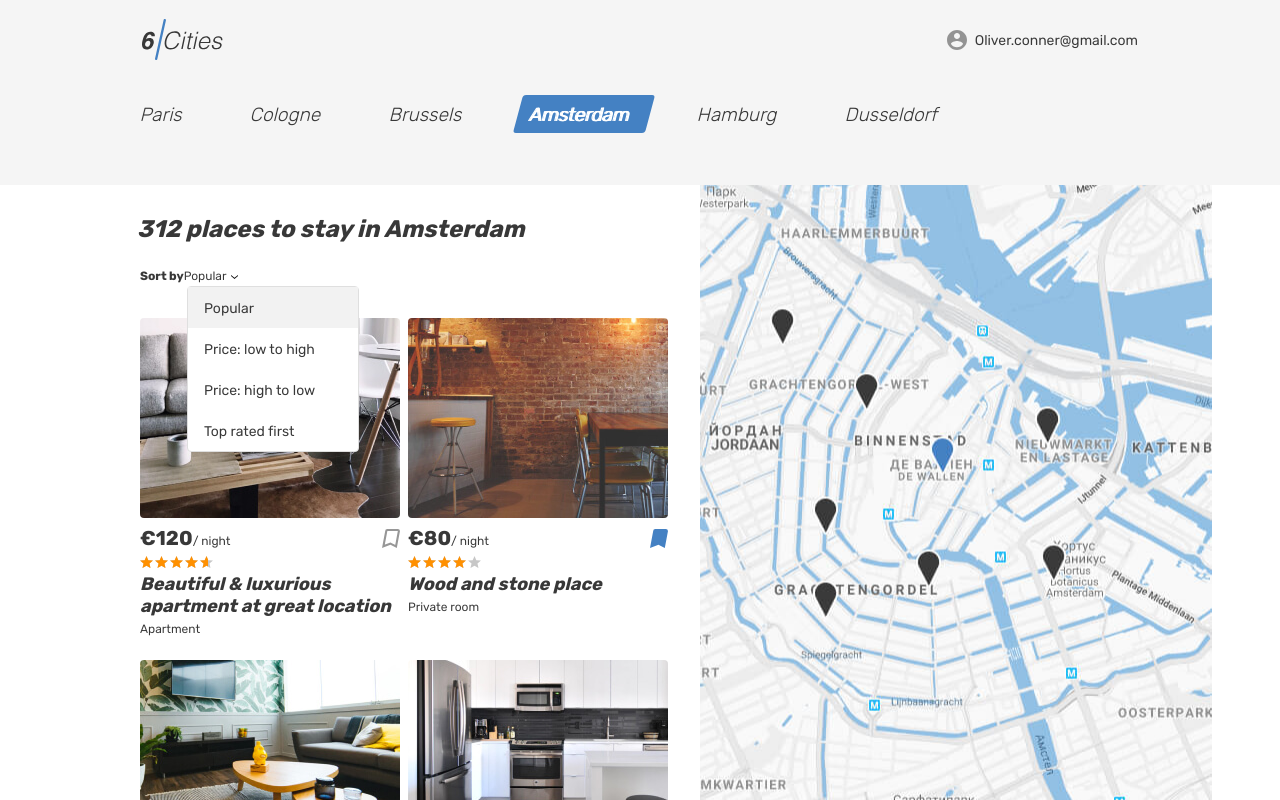
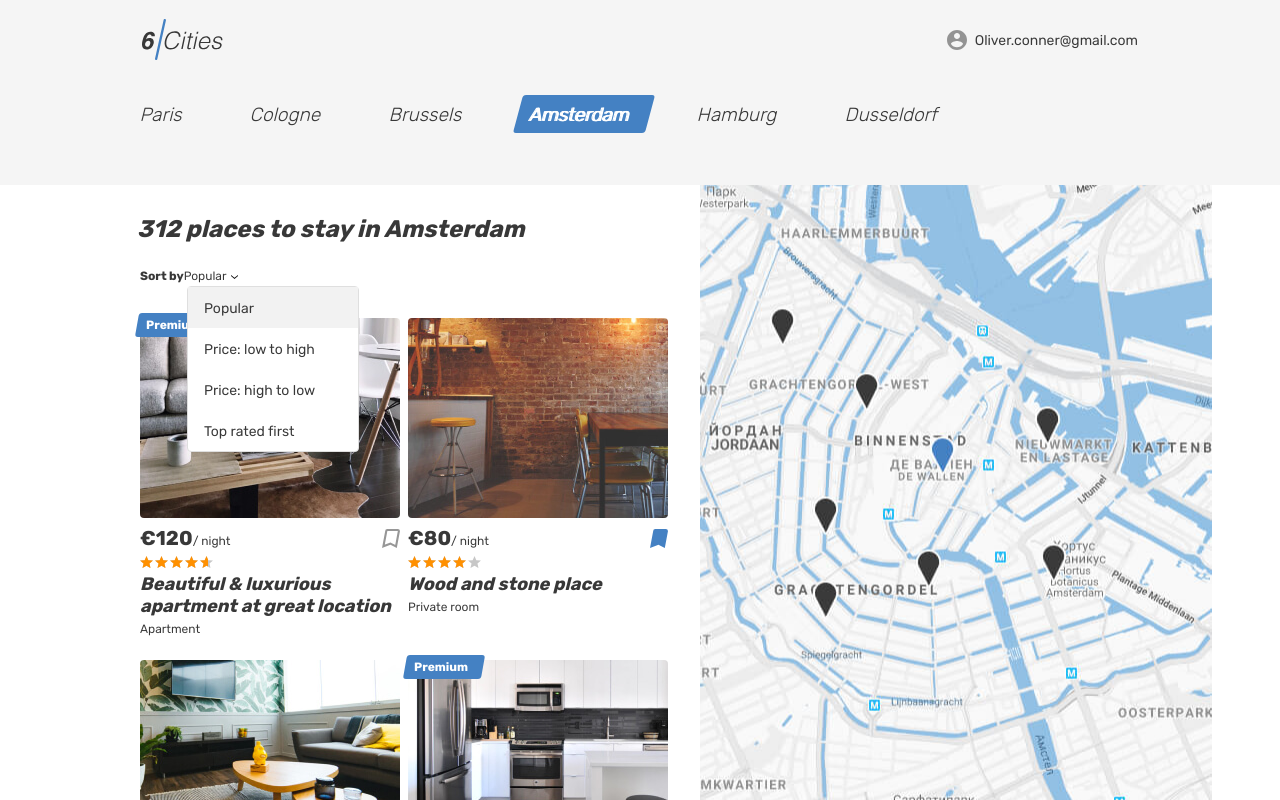
Before and after one commit to redVi/33806-six-cities-1, a React app: page / in a window 1280 px wide. Built offline with nearby package versions, Linux system fonts and the light colour scheme.

Commit message:
update snapshots

```diff
--- a/src/components/places-list-item/places-list-item.jsx
+++ b/src/components/places-list-item/places-list-item.jsx
@@ -1,12 +1,16 @@
 import React from 'react';
 import PropTypes from 'prop-types';
 
+import PlaceMark from '@/components/place-mark/place-mark.jsx';
 import PlaceImage from '@/components/place-image/place-image.jsx';
 import PlaceInfo from '@/components/place-info/place-info.jsx';
 
 const PlacesListItem = ({place}) => {
+  const mark = place.premium ? <PlaceMark/> : null;
+
   return (
     <article className="cities__place-card place-card">
+      {mark}
       <PlaceImage img={place.img} />
       <PlaceInfo {...place} />
     </article>
```
Also changed, not shown: 2 other files (tests, documents, lock files or other folders).
